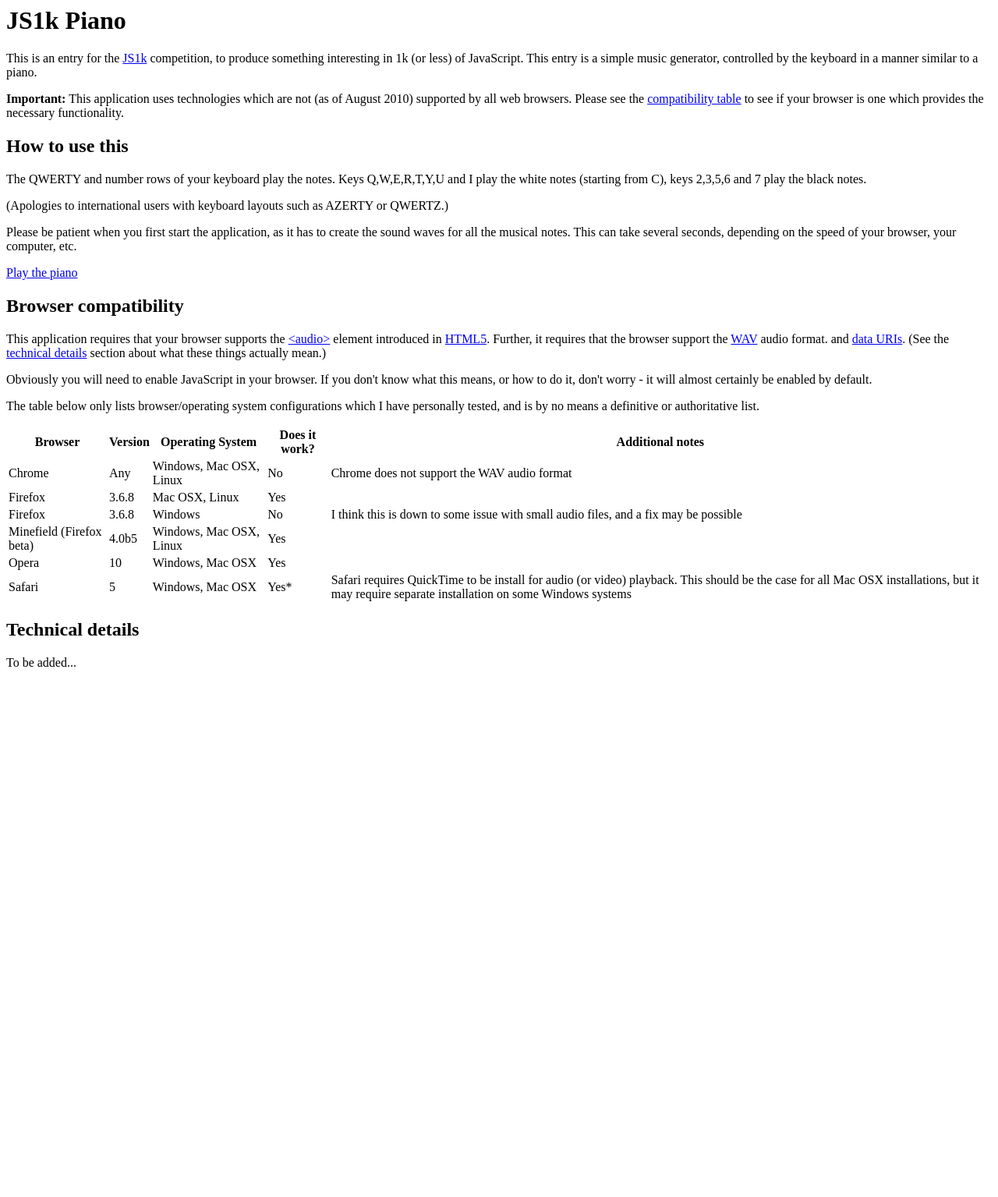
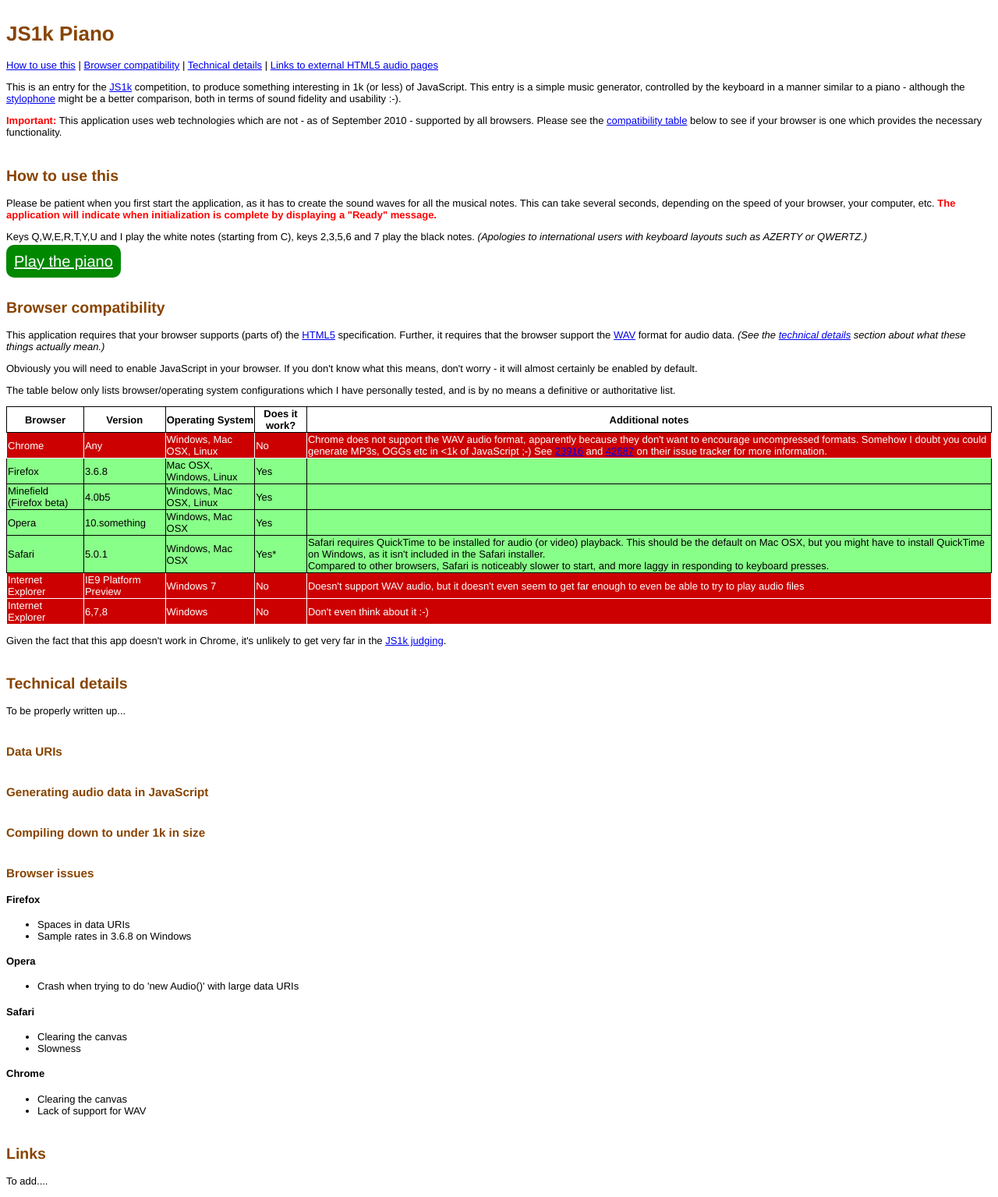
Before and after one commit to JohnSmithDev/js1kpiano, a Python web app: template templates/index.html in a window 1280 px wide. Shown: the whole page at 78% size. Before the commit the page ends 855 px from the top, so only its background shows below. Run offline with Jinja, Linux system fonts and the light colour scheme; the template is opened without the code that fills it, so the values that code supplies are empty.

Commit message:
first public-ish version
git-svn-id: svn://sofia/js1kpiano/trunk@6 0e56b9e8-9c15-48ba-84e4-773b52758957

```diff
--- /dev/null
+++ b/static/css/common.css
@@ -0,0 +1,61 @@
+/* Perfunctory CSS for the js1kpiano brochureware pages
+   This file copyright Menboku Ltd 2010
+   Licenced under GPL v2
+   http://www.menboku.co.uk
+   http://js1kpiano.appspot.com
+*/
+
+body {
+    font-family: Helvetica, Arial, sans-serif;
+    font-size: small;
+}
+
+h1, h2, h3 {
+    font-weight: 900;
+    padding-bottom: 0px;
+    padding-top: 20px;
+    color: #840;
+}
+
+table, td, th {
+    border: 1px solid;
+    border-collapse: collapse;
+    font-size: small;
+}
+
+#play_the_piano {
+    border-radius: 10px;
+    -moz-border-radius: 10px;
+    padding: 10px;
+    background-color: #080;
+    font-size: 20px;
+    font-family: Helvetica, Arial, sans-serif;
+    text-align: center;
+}
+
+a#play_the_piano {
+    color: #fff;
+}
+
+#play_the_piano:hover {
+    background-color: #4c4;
+}
+
+.it_works {
+    background-color: #8f8;
+}
+
+.its_broken {
+    background-color: #c00;
+    color: #fff;
+}
+
+.hey_this_is_important {
+    color: #f00;
+    font-weight: 900;
+    font-family: Helvetica, Arial, sans-serif;
+}
+
+.by_the_way {
+    font-style: italic;
+}
--- a/templates/index.html
+++ b/templates/index.html
@@ -1,60 +1,82 @@
 <html>
     <head>
 	<title>JS1k Piano</title>
+	<link rel="stylesheet" href="/static/css/common.css" type="text/css" />
     </head>
     <body>
 	<h1>JS1k Piano</h1>
+	<nav>
+	    <a href="#how_to_use_this">How to use this</a>
+	    |
+	    <a href="#compatibility">Browser compatibility</a>
+	    |
+	    <a href="#tech">Technical details</a>
+	    |
+	    <a href="#links">Links to external HTML5 audio pages</a>
+
+
+	</nav>
+
 	<p>
-	    This is an entry for the <a href="http://js1k/home">JS1k</a>
+	    This is an entry for the <a href="http://js1k.com/home">JS1k</a>
 	    competition, to produce something interesting in 1k (or less)
 	    of JavaScript.  This entry is a simple music generator,
-	    controlled by the keyboard in a manner similar to a piano.
+	    controlled by the keyboard in a manner similar to a piano - although
+	    the <a href="http://en.wikipedia.org/wiki/Stylophone">stylophone</a>
+	    might be a better comparison, both in terms of sound fidelity and
+	    usability :-).
 	</p>
 	<p>
-	    <strong>Important:</strong> This application uses technologies
-	    which are not (as of August 2010) supported by all web browsers.
+	    <span class="hey_this_is_important">Important:</span> This application uses
+	    web technologies
+	    which are not - as of September 2010 - supported by all browsers.
 	    Please see the <a href="#compatibility">compatibility
-		table</a> to see if your browser is one which
+		table</a> below to see if your browser is one which
 	    provides the necessary functionality.
 	</p>
 
 	<div id="how_to_use_this">
 	    <h2>How to use this</h2>
 	    <p>
-		The QWERTY and number rows of your keyboard play the notes.
-		Keys Q,W,E,R,T,Y,U and I play the white notes (starting from
-		C), keys 2,3,5,6 and 7 play the black notes.
-	    </p>
-	    <p>
-		(Apologies to international users with keyboard layouts such
-		as AZERTY or QWERTZ.)
-	    </p>
-	    <p>
 		Please be patient when you first start the application,
 		as it has to create the sound waves for all the musical
 		notes.  This can take several seconds, depending on the
 		speed of your browser, your computer, etc.
+		<span class="hey_this_is_important">The application will
+		   indicate when initialization is complete by displaying
+		    a "Ready" message.</span>
+	    </p>
+	    <p>
+		Keys Q,W,E,R,T,Y,U and I play the white notes (starting from
+		C), keys 2,3,5,6 and 7 play the black notes.
+		<span class="by_the_way">
+		    (Apologies to international users with keyboard layouts such
+		    as AZERTY or QWERTZ.)
+		</span>
 	    </p>
 	</div>
-	<div id="play_the_piano">
-	    <a href="/piano.html">Play the piano</a>
-	</div>
+	<p>
+	    <a id="play_the_piano" href="/piano.html">Play the piano</a>
+	</p>
 
 	<div id="compatibility">
 	    <h2>Browser compatibility</h2>
 	    <p>
-		This application requires that your browser supports the
-		<a href="TOADD">&lt;audio&gt;</a> element introduced in
-		<a href="TOADD">HTML5</a>.  Further, it requires that the
-		browser support the <a href="TOADD">WAV</a> audio format.
-		and <a href="TOADD">data URIs</a>.  (See the
-		<a href="#tech">technical details</a> section about
-		what these things actually mean.)
+		This application requires that your browser supports (parts of) the
+		<a href="http://www.w3schools.com/html5/tag_audio.asp>&lt;audio&gt;</a> element introduced in
+		<a href="http://www.whatwg.org/specs/web-apps/current-work/multipage/">HTML5</a>
+		specification.  Further, it requires that the
+		browser support the <a href="https://ccrma.stanford.edu/courses/422/projects/WaveFormat/">WAV</a> format for audio data.
+		<span class="by_the_way">
+		    (See the
+		    <a href="#tech">technical details</a> section about
+		    what these things actually mean.)
+		</span>
 	    </p>
 	    <p>
 		Obviously you will need to enable JavaScript in your
-		browser.  If you don't know what this means, or how
-		to do it, don't worry - it will almost certainly be
+		browser.  If you don't know what this means, don't worry -
+		it will almost certainly be
 		enabled by default.
 	    </p>
 	    <p>
@@ -70,60 +92,113 @@
 		    <th>Does it work?</th>
 		    <th>Additional notes</th>
 		</tr>
-		<tr>
+		<tr class="its_broken">
 		    <td>Chrome</td>
 		    <td>Any</td>
 		    <td>Windows, Mac OSX, Linux</td>
 		    <td>No</td>
-		    <td>Chrome does not support the WAV audio format</td>
+		    <td>
+			Chrome does not support the WAV audio format, apparently because
+			they don't want to encourage uncompressed formats.  Somehow I doubt
+			you could generate MP3s, OGGs etc in &lt;1k of JavaScript ;-) See
+			<a href="http://code.google.com/p/chromium/issues/detail?id=23916">23916</a>
+			and
+			<a href="http://code.google.com/p/chromium/issues/detail?id=42687">42687</a>
+			on their issue tracker for more information.
+		    </td>
 		</tr>
-		<tr>
+		<tr class="it_works">
 		    <td>Firefox</td>
 		    <td>3.6.8</td>
-		    <td>Mac OSX, Linux</td>
+		    <td>Mac OSX, Windows, Linux</td>
 		    <td>Yes</td>
 		    <td />
 		</tr>
-		<tr>
-		    <td>Firefox</td>
-		    <td>3.6.8</td>
-		    <td>Windows</td>
-		    <td>No</td>
-		    <td>I think this is down to some issue with small
-			audio files, and a fix may be possible</td>
-		</tr>
-		<tr>
+		<tr class="it_works">
 		    <td>Minefield (Firefox beta)</td>
 		    <td>4.0b5</td>
 		    <td>Windows, Mac OSX, Linux</td>
 		    <td>Yes</td>
 		    <td />
 		</tr>
-		<tr>
+		<tr class="it_works">
 		    <td>Opera</td>
-		    <td>10</td>
+		    <td>10.something</td>
 		    <td>Windows, Mac OSX</td>
 		    <td>Yes</td>
 		    <td />
 		</tr>
-		<tr>
+		<tr class="it_works">
 		    <td>Safari</td>
-		    <td>5</td>
+		    <td>5.0.1</td>
 		    <td>Windows, Mac OSX</td>
 		    <td>Yes*</td>
-		    <td>Safari requires QuickTime to be install for
+		    <td>Safari requires QuickTime to be installed for
 			audio (or video) playback.  This should be
-			the case for all Mac OSX installations, but
-			it may require separate installation on
-			some Windows systems
+			the default on Mac OSX, but you might have to
+			install QuickTime on Windows, as it isn't
+			included in the Safari installer.
+			<br />
+			Compared to other
+			browsers, Safari is noticeably
+			slower to start, and more laggy in responding
+			to keyboard presses.
 		    </td>
 		</tr>
+		<tr class="its_broken">
+		    <td>Internet Explorer</td>
+		    <td>IE9 Platform Preview</td>
+		    <td>Windows 7</td>
+		    <td>No</td>
+		    <td>Doesn't support WAV audio, but it doesn't even seem to get
+		    far enough to even be able to try to play audio files</td>
+		</tr>
+		<tr class="its_broken">
+		    <td>Internet Explorer</td>
+		    <td>6,7,8</td>
+		    <td>Windows</td>
+		    <td>No</td>
+		    <td>Don't even think about it :-)</td>
+		</tr>
 	    </table>
+	    <p>
+		Given the fact that this app doesn't work in Chrome, it's unlikely to
+		get very far
+		in the <a href="http://js1k.com/rules">JS1k judging</a>.
+	    </p>
 	</div>
 
 	<div id="tech">
 	    <h2>Technical details</h2>
-	    <p>To be added...</p>
+	    <p>To be properly written up...</p>
+	    <h3 id="data_uris">Data URIs</h3>
+	    <h3 id="audio">Generating audio data in JavaScript</h3>
+	    <h3 id="compiling">Compiling down to under 1k in size</h3>
+	    <h3 id="issues">Browser issues</h3>
+	    <h4 id="firefox_issues">Firefox</h4>
+	    <ul>
+		<li>Spaces in data URIs</li>
+		<li>Sample rates in 3.6.8 on Windows</li>
+	    </ul>
+	    <h4 id="opera_issues">Opera</h4>
+	    <ul>
+		<li>Crash when trying to do 'new Audio()' with large data URIs</li>
+	    </ul>
+	    <h4 id="safari_issues">Safari</h4>
+	    <ul>
+		<li>Clearing the canvas</li>
+		<li>Slowness</li>
+	    </ul>
+	    <h4 id="chrome_issues">Chrome</h4>
+	    <ul>
+		<li>Clearing the canvas</li>
+		<li>Lack of support for WAV</li>
+	    </ul>
+	</div>
+
+	<div id="links">
+	    <h2>Links</h2>
+	    <p>To add....</p>
 	</div>
 
     </body>
--- a/templates/piano.html
+++ b/templates/piano.html
@@ -5,9 +5,8 @@
 		<meta charset="utf-8" />
 	</head>
 	<body>
-	    <div id="debug">Debug msgs appear here</div>
 		<canvas id="c"></canvas>
-		<script src="/static/js/audioscript4.js">
+		<script src="/static/js/compiled.js">
 		</script>
 
 	</body>
```
Also changed, not shown: static/js/audioscript4.js (+12 -8 lines), static/js/compiled.js (added, +3 -0 lines).
